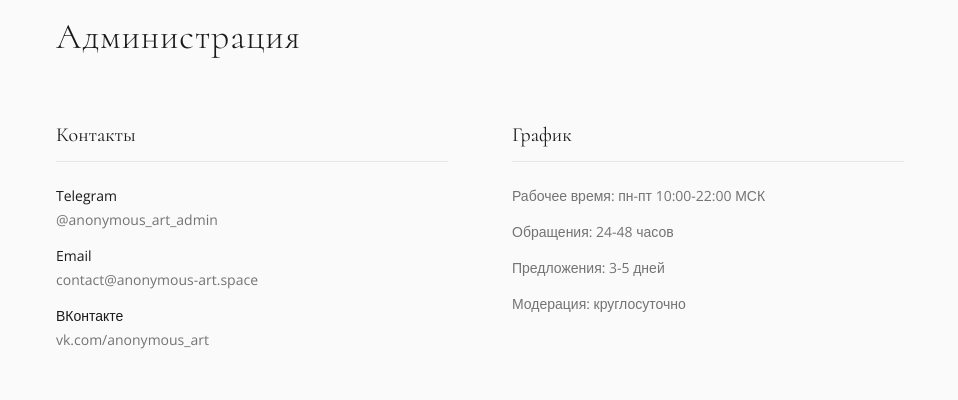
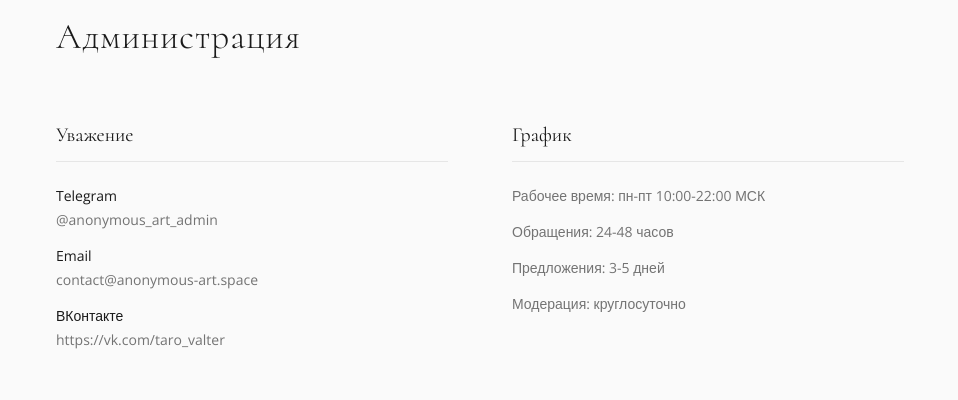
Before and after one commit to pr-poehali-dev/creativity-community-creation, a React (Vite) app: page / in a window 1280 px wide. Shown: the part 3620-4020 px from the top of the page, without its empty margins (160-1118 px from the left). Built offline with nearby package versions, Linux system fonts and the light colour scheme.

Commit message:
Обновление компонента профиля

```diff
--- a/src/pages/Index.tsx
+++ b/src/pages/Index.tsx
@@ -120,7 +120,7 @@ export default function Index() {
           <h2 className="text-4xl font-light tracking-wide mb-16">Администрация</h2>
           <div className="grid md:grid-cols-2 gap-16 text-sm">
             <div>
-              <h3 className="text-xl mb-6 border-b border-border pb-3">Контакты</h3>
+              <h3 className="text-xl mb-6 border-b border-border pb-3">Уважение</h3>
               <div className="space-y-4 text-muted-foreground">
                 <div>
                   <p className="text-foreground mb-1">Telegram</p>
@@ -132,7 +132,7 @@ export default function Index() {
                 </div>
                 <div>
                   <p className="text-foreground mb-1">ВКонтакте</p>
-                  <p>vk.com/anonymous_art</p>
+                  <p>https://vk.com/taro_valter</p>
                 </div>
               </div>
             </div>
```
